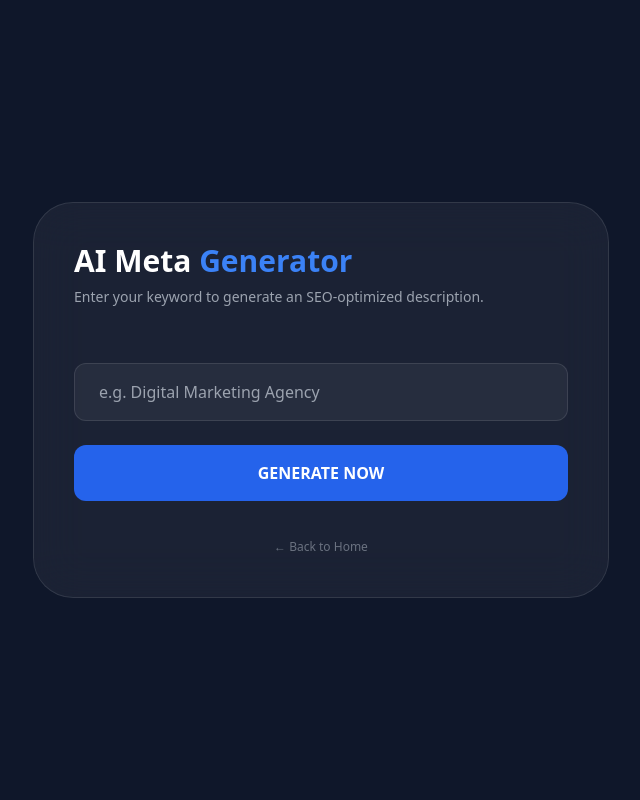
After one commit to MrSaboorKhan/growaimark-agency, a Django app: page /tools/meta-generator/ in a window 1280 px wide. The commit adds this page. Shown: the whole page, without its empty margins (319-959 px from the left). Run offline with Django 5.2, Linux system fonts and the light colour scheme; some libraries are stand-ins or nearby versions.

Commit message:
added ai meta generator tool

```diff
--- a/core/urls.py
+++ b/core/urls.py
@@ -7,4 +7,5 @@ urlpatterns = [
     path('', views.home, name='home'),
     path('blog/', views.blog_list, name='blog_list'),
     path('contact-submit/', views.contact_view, name='contact_view'),
+    path('tools/meta-generator/', views.meta_generator, name='meta_generator'),
 ]
--- /dev/null
+++ b/website/templates/website/meta_tool.html
@@ -0,0 +1,36 @@
+<!DOCTYPE html>
+<html lang="en">
+<head>
+    <meta charset="UTF-8">
+    <meta name="viewport" content="width=device-width, initial-scale=1.0">
+    <title>AI Meta Generator | GrowAIMark</title>
+    <script src="https://cdn.tailwindcss.com"></script>
+    <link href="https://cdnjs.cloudflare.com/ajax/libs/font-awesome/6.0.0/css/all.min.css" rel="stylesheet">
+</head>
+<body class="bg-[#0f172a] text-white font-sans">
+    <div class="min-h-screen flex items-center justify-center px-6">
+        <div class="max-w-xl w-full bg-white/5 border border-white/10 p-10 rounded-[2.5rem] backdrop-blur-xl">
+            <h1 class="text-3xl font-black mb-2">AI Meta <span class="text-blue-500">Generator</span></h1>
+            <p class="text-gray-400 mb-8 text-sm">Enter your keyword to generate an SEO-optimized description.</p>
+
+            <form method="POST" class="space-y-6">
+                {% csrf_token %}
+                <input type="text" name="keyword" placeholder="e.g. Digital Marketing Agency" required
+                       class="w-full bg-white/5 border border-white/10 rounded-xl px-6 py-4 focus:border-blue-500 outline-none transition">
+                <button type="submit" class="w-full bg-blue-600 hover:bg-blue-700 py-4 rounded-xl font-black transition">GENERATE NOW</button>
+            </form>
+
+            {% if description %}
+            <div class="mt-10 p-6 bg-blue-500/10 border border-blue-500/30 rounded-2xl animate-pulse">
+                <h3 class="text-blue-400 font-bold mb-2 text-xs uppercase">Result:</h3>
+                <p class="text-gray-200 text-sm leading-relaxed">{{ description }}</p>
+            </div>
+            {% endif %}
+
+            <div class="mt-8 text-center">
+                <a href="/" class="text-gray-500 text-xs hover:text-white transition">← Back to Home</a>
+            </div>
+        </div>
+    </div>
+</body>
+</html>
--- a/website/views.py
+++ b/website/views.py
@@ -18,3 +18,13 @@ def contact_view(request):
             message=request.POST.get('message')
         )
     return redirect('home')
+
+
+def meta_generator(request):
+    description = ""
+    if request.method == 'POST':
+        keyword = request.POST.get('keyword')
+        # Yeh logic keyword ko utha kar description banayegi
+        description = f"Looking for the best {keyword}? GrowAIMark provides expert solutions to help you dominate the market with {keyword}. Contact us today to learn more!"
+
+    return render(request, 'website/meta_tool.html', {'description': description})
```
Also changed, not shown: website/templates/website/home.html (+6 -1 lines).
